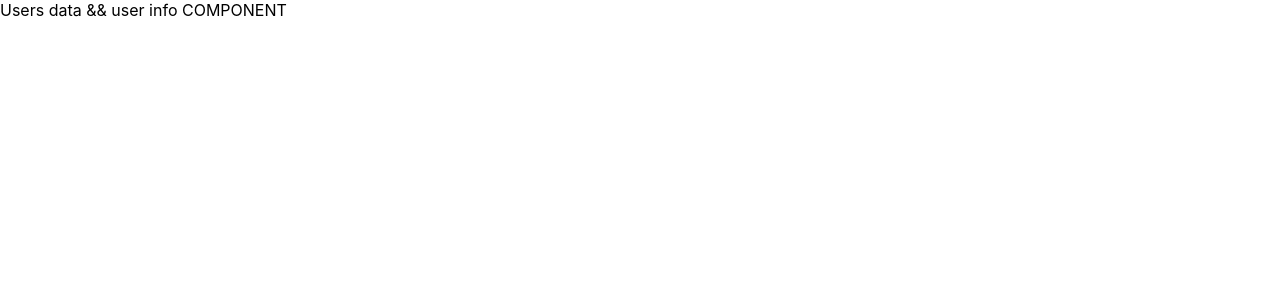
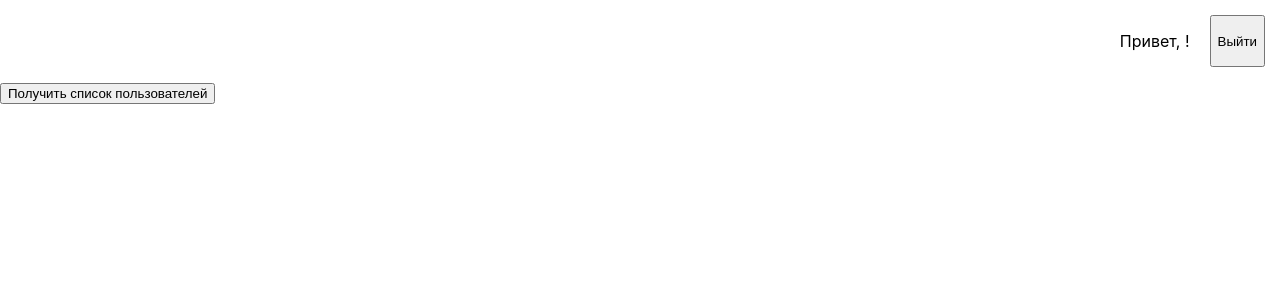
Before and after one commit to DelightVLG/auth_test_task, a React (Create React App) app: page /user-page in a window 1280 px wide. Shown: the top 300 px of the page. Built offline with nearby package versions, Linux system fonts and the light colour scheme.

Commit message:
feat: added Header component template / added UsersPage template

```diff
--- a/package.json
+++ b/package.json
@@ -6,6 +6,7 @@
     "@testing-library/jest-dom": "^5.11.4",
     "@testing-library/react": "^11.1.0",
     "@testing-library/user-event": "^12.1.10",
+    "classnames": "^2.3.1",
     "react": "^17.0.2",
     "react-dom": "^17.0.2",
     "react-hook-form": "^7.7.1",
--- a/src/App.js
+++ b/src/App.js
@@ -1,8 +1,9 @@
 import React, { useState } from 'react';
 import { Route, Switch, useHistory } from 'react-router-dom';
 
+import Main from './components/Main/Main';
 import LoginPage from './components/LoginPage/LoginPage';
-import Main from './components/Main/Main';
+import UsersPage from './components/UsersPage/UsersPage';
 
 import mainApi from './utils/MainApi';
 
@@ -10,8 +11,6 @@ import './App.css';
 
 function App() {
   const [isLoginError, setIsLoginError] = useState(false);
-  // const [usersData, setUsersData] = useState([]);
-
   const history = useHistory();
 
   const submitHandler = (formData) => {
@@ -19,6 +18,7 @@ function App() {
       .then((data) => {
         if (data) {
           localStorage.setItem('token', data.token);
+          localStorage.setItem('currentUser', formData.username);
           history.push('/user-page');
         }
       })
@@ -30,6 +30,7 @@ function App() {
 
   return (
     <div className="App">
+
       <Switch>
         <Route exact path="/">
           <Main />
@@ -40,10 +41,11 @@ function App() {
         </Route>
 
         <Route path="/user-page">
-          Users data && user info COMPONENT
+          <UsersPage />
         </Route>
 
       </Switch>
+
     </div>
   );
 }
--- /dev/null
+++ b/src/components/Header/Header.css
@@ -0,0 +1,16 @@
+.header {
+  display: flex;
+  flex-direction: row;
+  justify-content: flex-end;
+  width: 100%;
+  padding: 15px;
+  box-sizing: border-box;
+}
+
+.header__user-data {
+
+}
+
+.header__logout {
+  margin-left: 20px;
+}
--- /dev/null
+++ b/src/components/Header/Header.js
@@ -0,0 +1,34 @@
+import React, { useState, useEffect } from 'react';
+import { useHistory } from 'react-router-dom';
+
+import './Header.css';
+
+function Header() {
+  const [user, setUser] = useState('');
+
+  const history = useHistory();
+
+  useEffect(() => {
+    setUser(localStorage.getItem('currentUser'));
+  }, [user]);
+
+  const logoutHandler = () => {
+    localStorage.removeItem('token');
+    localStorage.removeItem('currentUser');
+    history.push('/');
+  };
+
+  return (
+    <header className="header">
+      <p className="header__user-data">
+        Привет,
+        {' '}
+        {user}
+        !
+      </p>
+      <button className="header__logout" type="button" onClick={logoutHandler}>Выйти</button>
+    </header>
+  );
+}
+
+export default Header;
--- a/src/components/LoginForm/LoginForm.css
+++ b/src/components/LoginForm/LoginForm.css
@@ -18,6 +18,10 @@
   color: red;
 }
 
+.login-form__error_is-hidden {
+  display: none;
+}
+
 .login-form__submit {
 
 }
--- a/src/components/LoginForm/LoginForm.js
+++ b/src/components/LoginForm/LoginForm.js
@@ -1,6 +1,5 @@
 import React from 'react';
 import { useForm } from 'react-hook-form';
-
 import './LoginForm.css';
 
 function LoginForm({ onSubmit, isLoginError }) {
@@ -14,7 +13,10 @@ function LoginForm({ onSubmit, isLoginError }) {
     <form className="login-form" onSubmit={handleSubmit(onSubmit)}>
       <label className="login-form__label" htmlFor="username">
         Имя пользователя
-        <input {...register('username', {
+        <input
+          className="login-form__input"
+          placeholder="Логин"
+          {...register('username', {
             required: {
               value: true,
               message: 'Обязательное поле',
@@ -26,10 +28,6 @@ function LoginForm({ onSubmit, isLoginError }) {
             maxLength: {
               value: 150,
               message: 'Максимальная длина 150 символов',
-          },
-          pattern: {
-            value: /^[\w.@+-]+$/i,
-            message: 'Required. 150 characters or fewer. Letters, digits and @/./+/-/_ only.',
             },
           })}
         />
@@ -43,13 +41,16 @@ function LoginForm({ onSubmit, isLoginError }) {
           placeholder="Пароль"
           autoComplete="off"
           {...register('password', {
-            required: true,
+            required: {
+              value: true,
+              message: 'Обязательное поле',
+            },
             minLength: {
-              value: 8,
-              message: 'Минимальная длина 8 символов',
+              value: 1,
+              message: 'Минимальная длина 1 символ',
             },
             maxLength: {
-              value: 150,
+              value: 128,
               message: 'Максимальная длина 128 символов',
             },
           })}
@@ -63,6 +64,13 @@ function LoginForm({ onSubmit, isLoginError }) {
       >
         Войти
       </button>
+      <span
+        className={isLoginError
+          ? 'login-form__error'
+          : 'login-form__error_is-hidden'}
+      >
+        Неверный логин или пароль
+      </span>
     </form>
   );
 }
--- /dev/null
+++ b/src/components/UsersPage/UsersPage.js
@@ -0,0 +1,30 @@
+import React, { useState } from 'react';
+import mainApi from '../../utils/MainApi';
+
+import './UsersPage.css';
+import Header from '../Header/Header';
+
+function UsersPage({ currentUser }) {
+  const [usersData, setUsersData] = useState([]);
+  console.log(usersData);
+
+  const getUsersHandler = () => {
+    mainApi.getUsers(localStorage.getItem('token'))
+      .then((users) => setUsersData(users))
+      .catch((err) => console.error(err));
+  };
+  return (
+    <div className="users-page">
+      <Header currentUser={currentUser} />
+      <button
+        className="users-page__get-users-btn"
+        type="button"
+        onClick={getUsersHandler}
+      >
+        Получить список пользователей
+      </button>
+    </div>
+  );
+}
+
+export default UsersPage;
```
Also changed, not shown: src/components/UsersPage/UsersPage.css (added), 2 other files (tests, documents, lock files or other folders). Lines whose indentation alone changed are shown as unchanged.
